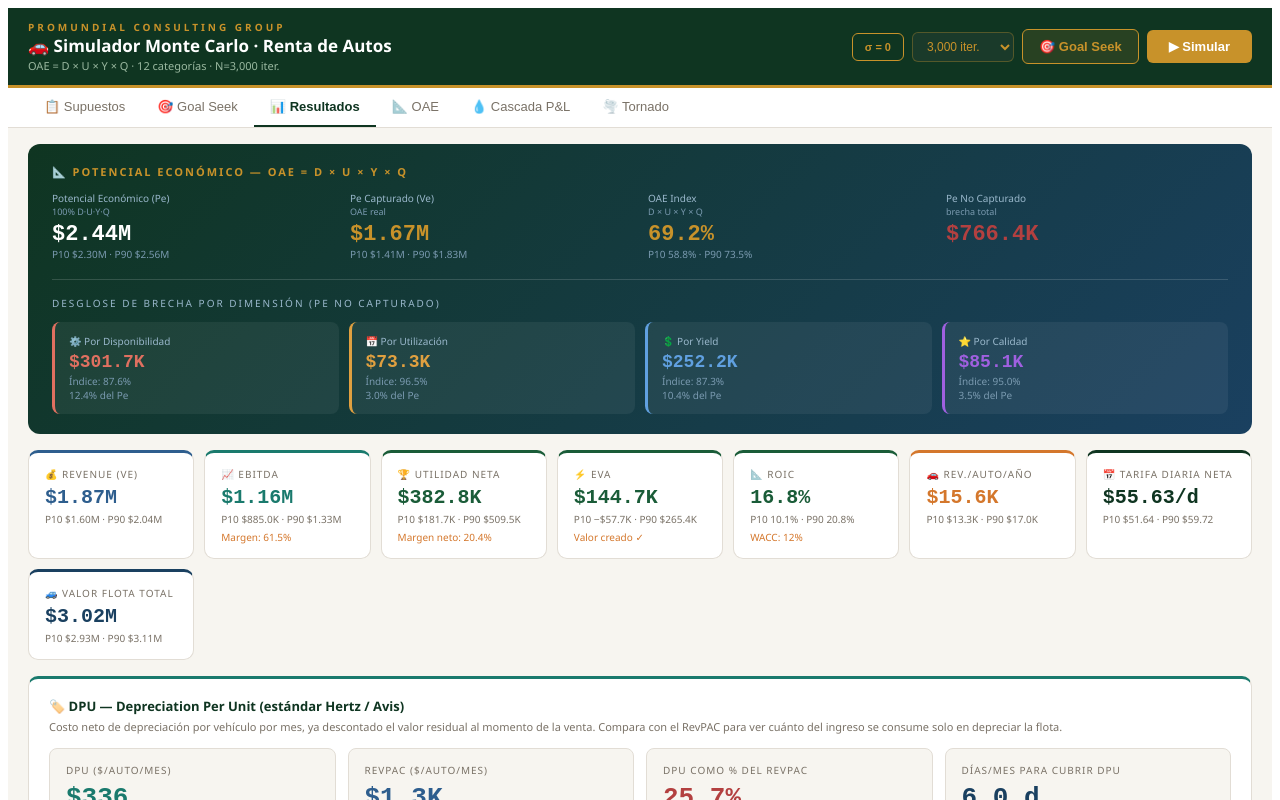
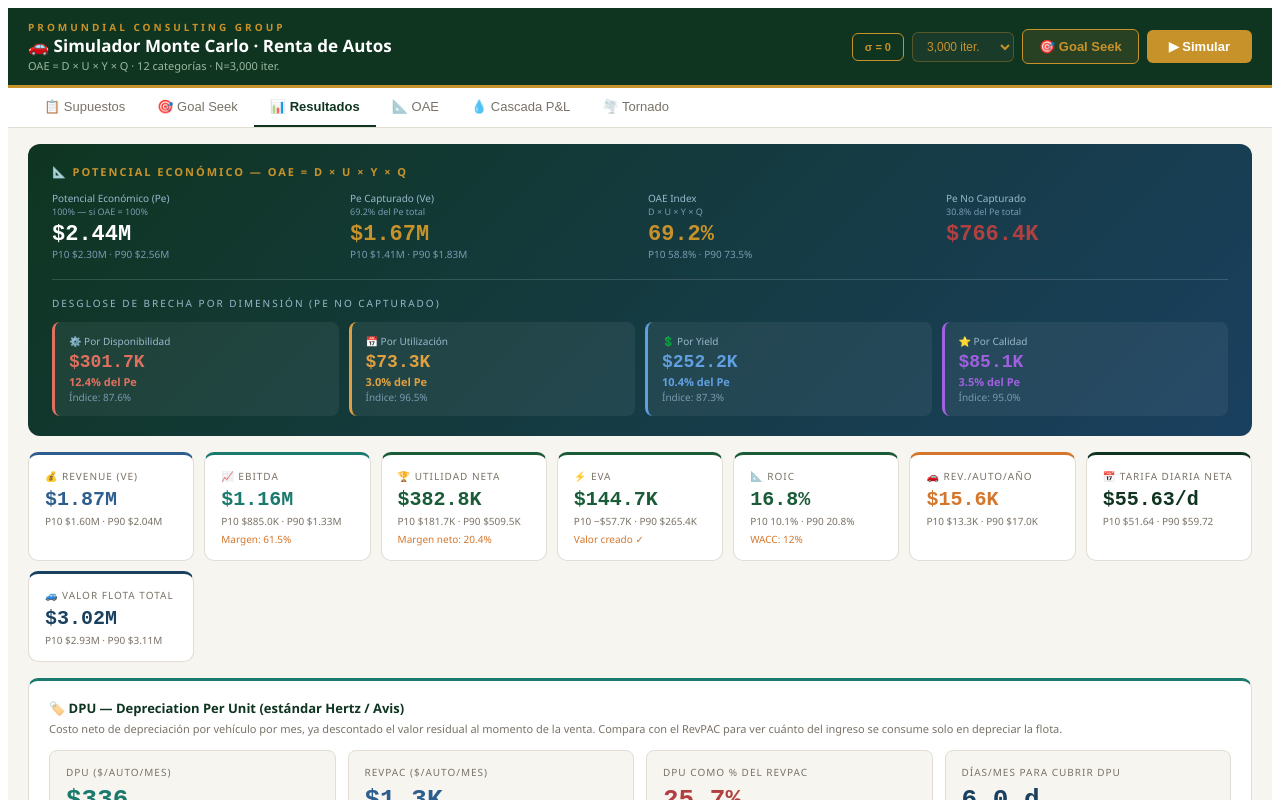
Before and after one commit to promundial/promundial-simuladores, a React (Vite) app: page /renta-autos in a window 1280 px wide. Both pictures are taken after a click on the button "▶ Simular". Shown: the top 800 px of the page. Built offline with nearby package versions, Linux system fonts and the light colour scheme.

Commit message:
%PE capturado para Goal Seek

```diff
--- a/src/SimuladorRentaAutos.jsx
+++ b/src/SimuladorRentaAutos.jsx
@@ -1218,10 +1218,10 @@ export default function SimuladorRentaAutos(){
               <div style={{fontSize:11,letterSpacing:2,textTransform:"uppercase",color:C.gold,marginBottom:12,fontWeight:600}}>📐 Potencial Económico — OAE = D × U × Y × Q</div>
               <div style={{display:"grid",gridTemplateColumns:"repeat(auto-fit,minmax(180px,1fr))",gap:16}}>
                 {[
-                  ["Potencial Económico (Pe)","100% D·U·Y·Q",fmt$(S_.Pe.p50),fmt$(S_.Pe.p10),fmt$(S_.Pe.p90),"#fff"],
-                  ["Pe Capturado (Ve)","OAE real",fmt$(S_.Pe_capturado.p50),fmt$(S_.Pe_capturado.p10),fmt$(S_.Pe_capturado.p90),C.gold],
+                  ["Potencial Económico (Pe)","100% — si OAE = 100%",fmt$(S_.Pe.p50),fmt$(S_.Pe.p10),fmt$(S_.Pe.p90),"#fff"],
+                  ["Pe Capturado (Ve)",pct(S_.OAE.p50)+" del Pe total",fmt$(S_.Pe_capturado.p50),fmt$(S_.Pe_capturado.p10),fmt$(S_.Pe_capturado.p90),C.gold],
                   ["OAE Index","D × U × Y × Q",pct(S_.OAE.p50),pct(S_.OAE.p10),pct(S_.OAE.p90),S_.OAE.p50>0.7?"#4ae88a":S_.OAE.p50>0.5?C.gold:C.red],
-                  ["Pe No Capturado","brecha total",fmt$(S_.Pe.p50-S_.Pe_capturado.p50),"—","—",C.red],
+                  ["Pe No Capturado",pct(1-S_.OAE.p50)+" del Pe total",fmt$(S_.Pe.p50-S_.Pe_capturado.p50),"—","—",C.red],
                 ].map(([l,s,v,lo,hi,col])=>(
                   <div key={l}>
                     <div style={{fontSize:10,color:"#9ab8cc"}}>{l}</div>
@@ -1244,8 +1244,8 @@ export default function SimuladorRentaAutos(){
                     <div key={label} style={{background:"rgba(255,255,255,0.06)",borderRadius:8,padding:"12px 14px",borderLeft:`3px solid ${color}`}}>
                       <div style={{fontSize:10,color:"#9ab8cc",marginBottom:4}}>{icon} {label}</div>
                       <div style={{fontSize:18,fontWeight:700,color,fontFamily:mono}}>{fmt$(val)}</div>
-                      <div style={{fontSize:10,color:"#7a9ab0",marginTop:2}}>Índice: {pct(dim)}</div>
-                      <div style={{fontSize:10,color:"#7a9ab0"}}>{pct(val/Math.max(S_.Pe.p50,1))} del Pe</div>
+                      <div style={{fontSize:11,fontWeight:600,color,marginTop:2}}>{pct(val/Math.max(S_.Pe.p50,1))} del Pe</div>
+                      <div style={{fontSize:10,color:"#7a9ab0",marginTop:1}}>Índice: {pct(dim)}</div>
                     </div>
                   ))}
                 </div>
```
